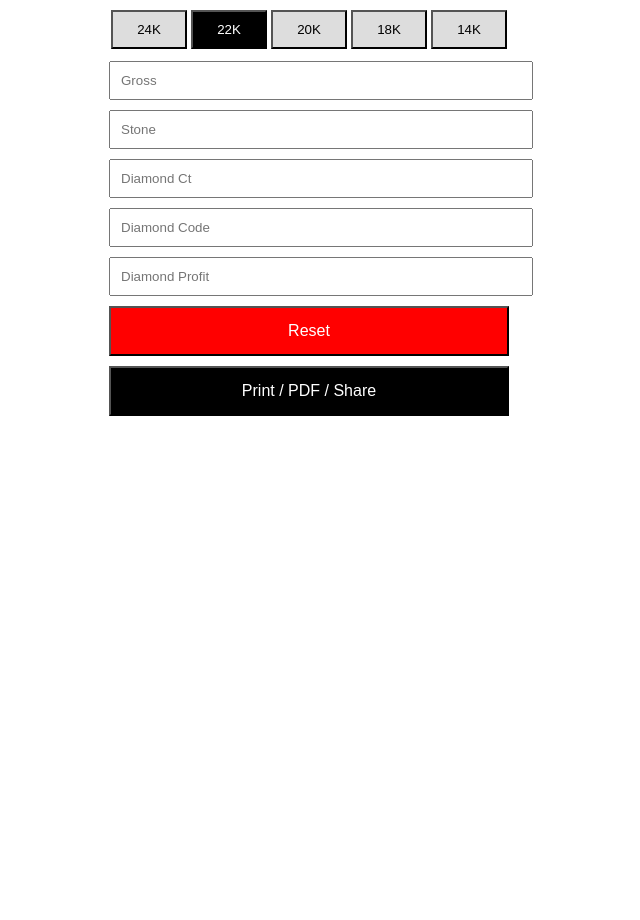
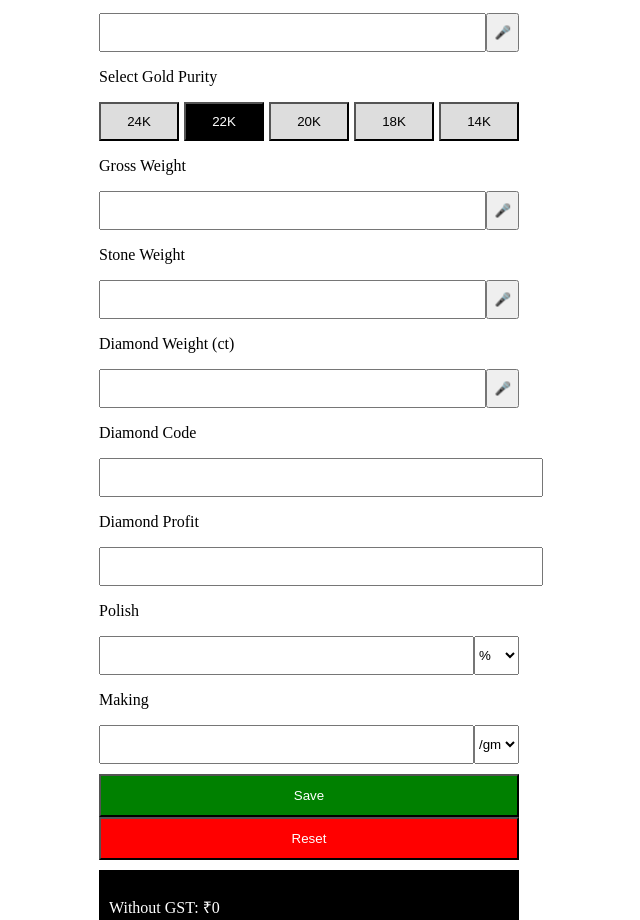
Before and after one commit to nkjewellers/jewellery-calculator, a Next.js app: page /calculator in a window 1280 px wide. Shown: the part 232-1152 px from the top of the page, without its empty margins (331-971 px from the left). Before the commit the page ends 800 px from the top, so only its background shows below. Built offline with nearby package versions, Linux system fonts and the light colour scheme.

Commit message:
final fix

```diff
--- a/app/calculator/page.tsx
+++ b/app/calculator/page.tsx
@@ -20,47 +20,63 @@ export default function Calculator() {
   const [making, setMaking] = useState(0);
   const [makingType, setMakingType] = useState("perGram");
 
-  const [history, setHistory] = useState([]);
+  const [history, setHistory] = useState<{price:number,wt:number,ct:number}[]>([]);
 
-  // ✅ SAFE TYPE FIX
+  // ✅ VOICE BACK
+  const startVoice = (setValue:any) => {
+    const SpeechRecognition =
+      (window as any).SpeechRecognition ||
+      (window as any).webkitSpeechRecognition;
+
+    if (!SpeechRecognition) return;
+
+    const rec = new SpeechRecognition();
+    rec.lang = "en-IN";
+
+    rec.onresult = (e:any)=>{
+      let t = e.results[0][0].transcript;
+      t = t.replace("point",".").replace(/\s/g,"");
+      const num = parseFloat(t);
+      if(!isNaN(num)) setValue(num);
+    };
+
+    rec.start();
+  };
+
   const purity: Record<number, number> = {
     24:1,22:0.93,20:0.86,18:0.78,14:0.62
   };
 
-  const getRate = (ct: number) => rate24 * (purity[ct] || 0);
+  const getRate = (ct:number)=>rate24*(purity[ct] || 0);
+  const rate = getRate(carat)/10;
 
-  const rate = getRate(carat) / 10;
+  const diamondGram = diamondCt*0.2;
+  const net = Math.max(0, gross-stone-diamondGram);
 
-  const diamondGram = diamondCt * 0.2;
-  const net = Math.max(0, gross - stone - diamondGram);
-
-  const polishValue =
-    polishType === "percent" ? (net * polish) / 100 : polish;
-
-  const goldValue = (net + polishValue) * rate;
+  const polishValue = polishType==="percent" ? (net*polish)/100 : polish;
+  const goldValue = (net+polishValue)*rate;
 
   let makingValue = 0;
-  if (makingType === "perGram") makingValue = net * making;
-  else if (makingType === "percent")
-    makingValue = (goldValue * making) / 100;
+  if(makingType==="perGram") makingValue = net*making;
+  else if(makingType==="percent") makingValue = (goldValue*making)/100;
   else makingValue = making;
 
   const map: Record<string, number> = {
     k:1,g:2,c:3,h:4,o:5,i:6,t:7,r:8,a:9,m:0
   };
 
-  let num = "";
-  for (let ch of diamondCode.toLowerCase()) {
-    if (map[ch] !== undefined) num += map[ch];
+  let num="";
+  for(let ch of diamondCode.toLowerCase()){
+    if(map[ch]!=undefined) num+=map[ch];
   }
 
-  const diamondRate = num ? parseInt(num + "00") : 0;
-  const diamondTotal = (diamondRate * diamondCt) + diamondProfit;
+  const diamondRate = num ? parseInt(num+"00") : 0;
+  const diamondTotal = (diamondRate*diamondCt)+diamondProfit;
 
-  const total = goldValue + makingValue + diamondTotal;
-  const final = total + total * 0.03;
+  const total = goldValue+makingValue+diamondTotal;
+  const final = total + total*0.03;
 
-  const resetAll = () => {
+  const resetAll = ()=>{
     setGross(0);
     setStone(0);
     setDiamondCt(0);
@@ -70,120 +86,127 @@ export default function Calculator() {
     setMaking(0);
   };
 
-  const handlePrint = async () => {
-
-    const text = `
-NK JEWELLERS
--------------------
-Wt: ${gross}g  ${carat}K
-Gold: ₹${goldValue.toFixed(0)}
-Dia: ₹${diamondTotal.toFixed(0)}
-Making: ₹${makingValue.toFixed(0)}
--------------------
-TOTAL: ₹${total.toFixed(0)}
-GST: ₹${(total*0.03).toFixed(0)}
-FINAL: ₹${final.toFixed(0)}
--------------------
-Thank You 🙏
-`;
-
-    if (navigator.share) {
-      try {
-        await navigator.share({
-          title: "Jewellery Bill",
-          text: text,
-        });
-        return;
-      } catch {}
-    }
-
-    const win = window.open("", "", "width=300,height=600");
-
-    win.document.write(`
-      <pre style="font-size:14px;font-family:monospace">
-${text}
-      </pre>
-    `);
-
-    win.document.close();
-    win.print();
+  const saveHistory = ()=>{
+    setHistory([{price: final, wt: gross, ct: carat}, ...history.slice(0,4)]);
   };
 
   return (
-    <div style={{padding:16,maxWidth:400,margin:"auto"}}>
+    <div style={{padding:16,maxWidth:420,margin:"auto"}}>
 
-      <Image src="/logo.png" alt="logo" width={180} height={100}
-        style={{display:"block",margin:"auto"}}/>
+      <Image src="/logo.png" alt="logo" width={200} height={120} style={{display:"block",margin:"auto"}}/>
 
       <h2 style={{textAlign:"center"}}>Jewellery Calculator</h2>
 
-      <input type="number"
-        value={rate24 || ""}
-        onChange={(e)=>setRate24(parseFloat(e.target.value)||0)}
-        placeholder="24K Rate"
-        style={{width:"100%",padding:10,marginBottom:10}}
-      />
+      {/* 24K RATE */}
+      <p>24K Gold Rate</p>
+      <div style={{display:"flex"}}>
+        <input type="number" step="0.01"
+          value={rate24||""}
+          onChange={(e)=>setRate24(Number(e.target.value)||0)}
+          style={{flex:1,padding:10}}
+        />
+        <button onClick={()=>startVoice(setRate24)}>🎤</button>
+      </div>
 
-      <div style={{display:"flex",marginBottom:10}}>
+      {/* PURITY */}
+      <p>Select Gold Purity</p>
+      <div style={{display:"flex",gap:5}}>
         {[24,22,20,18,14].map(c=>(
           <button key={c}
             onClick={()=>setCarat(c)}
             style={{
               flex:1,
-              margin:2,
               padding:10,
-              background: carat===c ? "black" : "#ddd",
-              color: carat===c ? "white" : "black"
+              background:carat===c?"black":"#ddd",
+              color:carat===c?"white":"black"
             }}>
             {c}K
           </button>
         ))}
       </div>
 
-      <input type="number" step="0.001"
-        value={gross || ""}
-        onChange={(e)=>setGross(parseFloat(e.target.value)||0)}
-        placeholder="Gross"
-        style={{width:"100%",padding:10,marginBottom:10}}
+      {/* WEIGHTS */}
+      <p>Gross Weight</p>
+      <div style={{display:"flex"}}>
+        <input type="number" step="0.001"
+          value={gross||""}
+          onChange={(e)=>setGross(Number(e.target.value)||0)}
+          style={{flex:1,padding:10}}
+        />
+        <button onClick={()=>startVoice(setGross)}>🎤</button>
+      </div>
+
+      <p>Stone Weight</p>
+      <div style={{display:"flex"}}>
+        <input type="number" step="0.001"
+          value={stone||""}
+          onChange={(e)=>setStone(Number(e.target.value)||0)}
+          style={{flex:1,padding:10}}
+        />
+        <button onClick={()=>startVoice(setStone)}>🎤</button>
+      </div>
+
+      <p>Diamond Weight (ct)</p>
+      <div style={{display:"flex"}}>
+        <input type="number" step="0.001"
+          value={diamondCt||""}
+          onChange={(e)=>setDiamondCt(Number(e.target.value)||0)}
+          style={{flex:1,padding:10}}
+        />
+        <button onClick={()=>startVoice(setDiamondCt)}>🎤</button>
+      </div>
+
+      <p>Diamond Code</p>
+      <input value={diamondCode}
+        onChange={(e)=>setDiamondCode(e.target.value)}
+        style={{width:"100%",padding:10}}
       />
 
-      <input type="number" step="0.001"
-        value={stone || ""}
-        onChange={(e)=>setStone(parseFloat(e.target.value)||0)}
-        placeholder="Stone"
-        style={{width:"100%",padding:10,marginBottom:10}}
+      <p>Diamond Profit</p>
+      <input type="number"
+        value={diamondProfit||""}
+        onChange={(e)=>setDiamondProfit(Number(e.target.value)||0)}
+        style={{width:"100%",padding:10}}
       />
 
-      <input type="number" step="0.001"
-        value={diamondCt || ""}
-        onChange={(e)=>setDiamondCt(parseFloat(e.target.value)||0)}
-        placeholder="Diamond Ct"
-        style={{width:"100%",padding:10,marginBottom:10}}
-      />
+      <p>Polish</p>
+      <div style={{display:"flex"}}>
+        <input value={polish||""}
+          onChange={(e)=>setPolish(Number(e.target.value)||0)}
+          style={{flex:1,padding:10}}
+        />
+        <select onChange={(e)=>setPolishType(e.target.value)}>
+          <option value="percent">%</option>
+          <option value="flat">Flat</option>
+        </select>
+      </div>
 
-      <input
-        value={diamondCode}
-        onChange={(e)=>setDiamondCode(e.target.value)}
-        placeholder="Diamond Code"
-        style={{width:"100%",padding:10,marginBottom:10}}
-      />
+      <p>Making</p>
+      <div style={{display:"flex"}}>
+        <input value={making||""}
+          onChange={(e)=>setMaking(Number(e.target.value)||0)}
+          style={{flex:1,padding:10}}
+        />
+        <select onChange={(e)=>setMakingType(e.target.value)}>
+          <option value="perGram">/gm</option>
+          <option value="percent">%</option>
+          <option value="flat">Flat</option>
+        </select>
+      </div>
 
-      <input type="number"
-        value={diamondProfit || ""}
-        onChange={(e)=>setDiamondProfit(parseFloat(e.target.value)||0)}
-        placeholder="Diamond Profit"
-        style={{width:"100%",padding:10,marginBottom:10}}
-      />
+      <button onClick={saveHistory} style={{width:"100%",background:"green",color:"white",padding:12,marginTop:10}}>Save</button>
 
-      <button onClick={resetAll}
-        style={{width:"100%",background:"red",color:"white",padding:14,fontSize:16,marginBottom:10}}>
-        Reset
-      </button>
+      <button onClick={resetAll} style={{width:"100%",background:"red",color:"white",padding:12}}>Reset</button>
 
-      <button onClick={handlePrint}
-        style={{width:"100%",background:"black",color:"white",padding:14,fontSize:16}}>
-        Print / PDF / Share
-      </button>
+      <div style={{background:"black",color:"white",padding:10,marginTop:10}}>
+        <p>Without GST: ₹{total.toFixed(0)}</p>
+        <h2>With GST: ₹{final.toFixed(0)}</h2>
+      </div>
+
+      <h3>Last 5 Transactions</h3>
+      {history.map((h,i)=>(
+        <p key={i}>{h.price} | {h.wt}gm | {h.ct}K</p>
+      ))}
 
     </div>
   );
```
